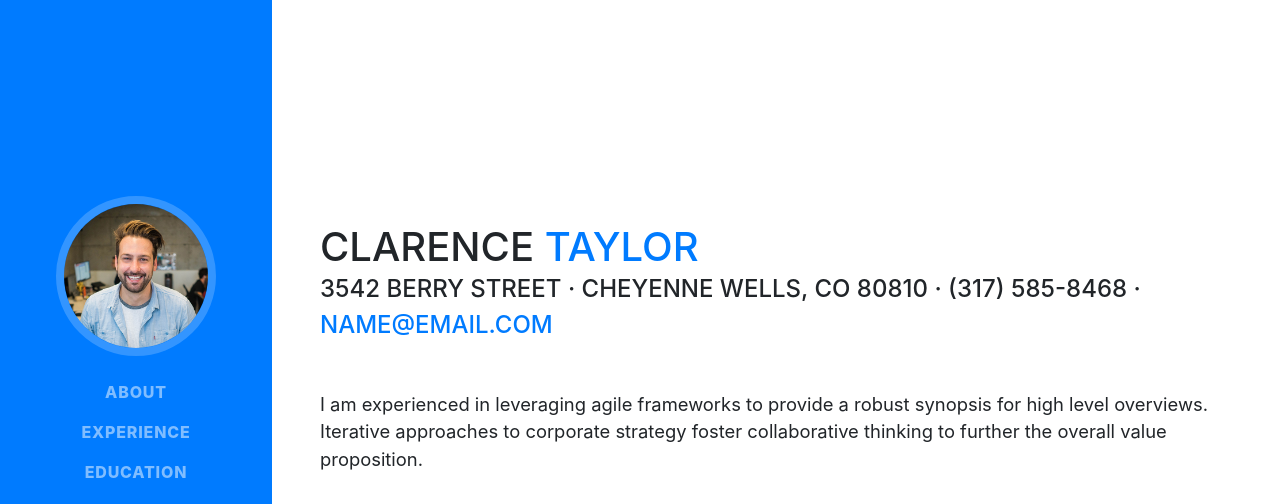
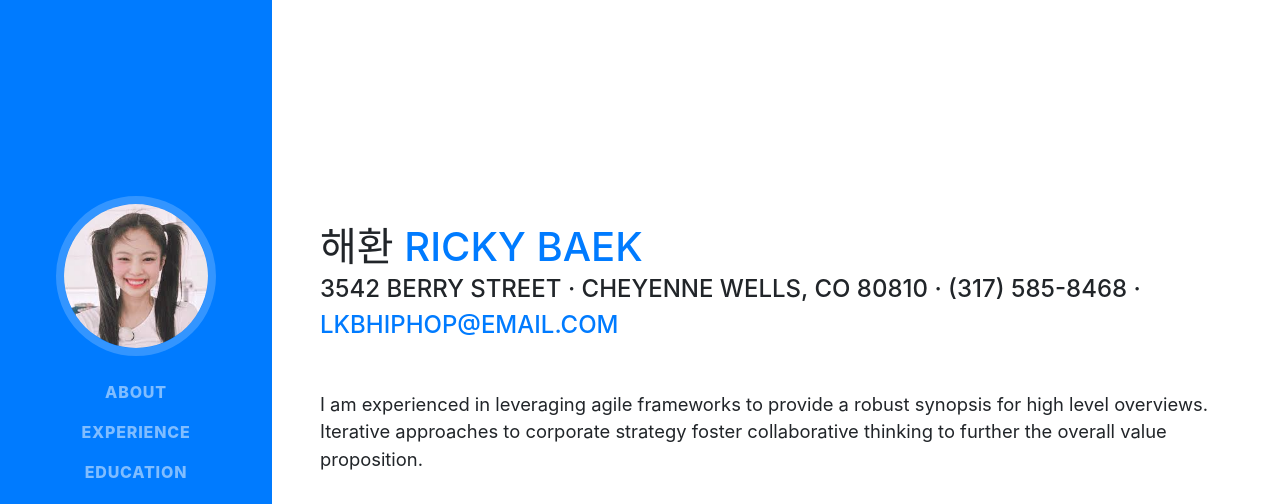
Before and after one commit to lkbhiphop/lkbhiphop.github.io, a website with bundled scripts: page index.html in a window 1280 px wide. Shown: the top 504 px of the page. Built offline with nearby package versions, Linux system fonts and the light colour scheme; a web font is replaced by a local one.

Commit message:
이미지변경

```diff
--- a/index.html
+++ b/index.html
@@ -29,7 +29,7 @@
       <a class="navbar-brand js-scroll-trigger" href="#page-top">
         <span class="d-block d-lg-none">Clarence Taylor</span>
         <span class="d-none d-lg-block">
-          <img class="img-fluid img-profile rounded-circle mx-auto mb-2" src="img/profile.jpg" alt="">
+          <img class="img-fluid img-profile rounded-circle mx-auto mb-2" src="img/jenny.jpg" alt="">
         </span>
       </a>
       <button class="navbar-toggler" type="button" data-toggle="collapse" data-target="#navbarSupportedContent" aria-controls="navbarSupportedContent" aria-expanded="false" aria-label="Toggle navigation">
@@ -63,11 +63,11 @@
 
       <section class="resume-section p-3 p-lg-5 d-flex d-column" id="about">
         <div class="my-auto">
-          <h1 class="mb-0">Clarence
-            <span class="text-primary">Taylor</span>
+          <h1 class="mb-0">해환
+            <span class="text-primary">Ricky Baek</span>
           </h1>
           <div class="subheading mb-5">3542 Berry Street · Cheyenne Wells, CO 80810 · (317) 585-8468 ·
-            <a href="mailto:name@email.com">name@email.com</a>
+            <a href="mailto:name@email.com">lkbhiphop@email.com</a>
           </div>
           <p class="lead mb-5">I am experienced in leveraging agile frameworks to provide a robust synopsis for high level overviews. Iterative approaches to corporate strategy foster collaborative thinking to further the overall value proposition.</p>
           <div class="social-icons">
```
Also changed, not shown: img/jenny.jpg (added), img/profile.jpg (deleted).
